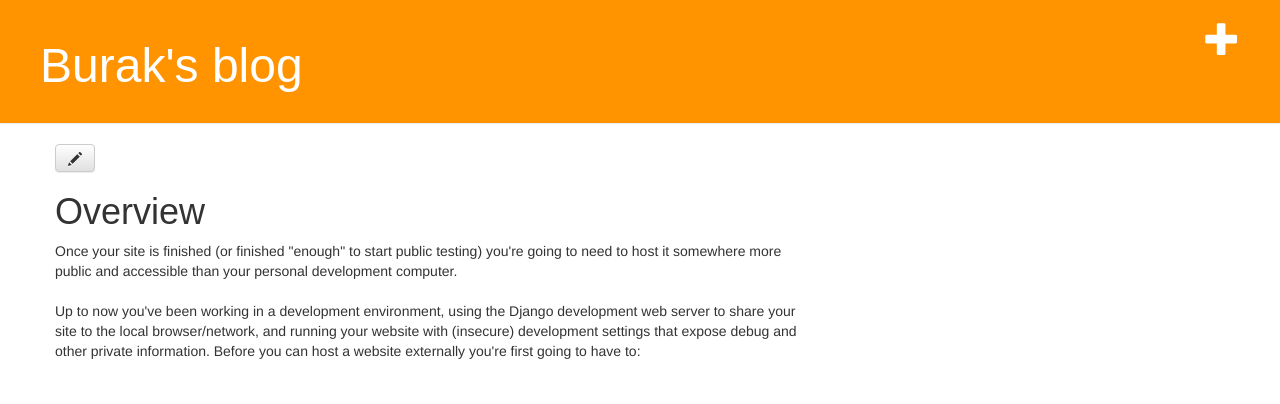
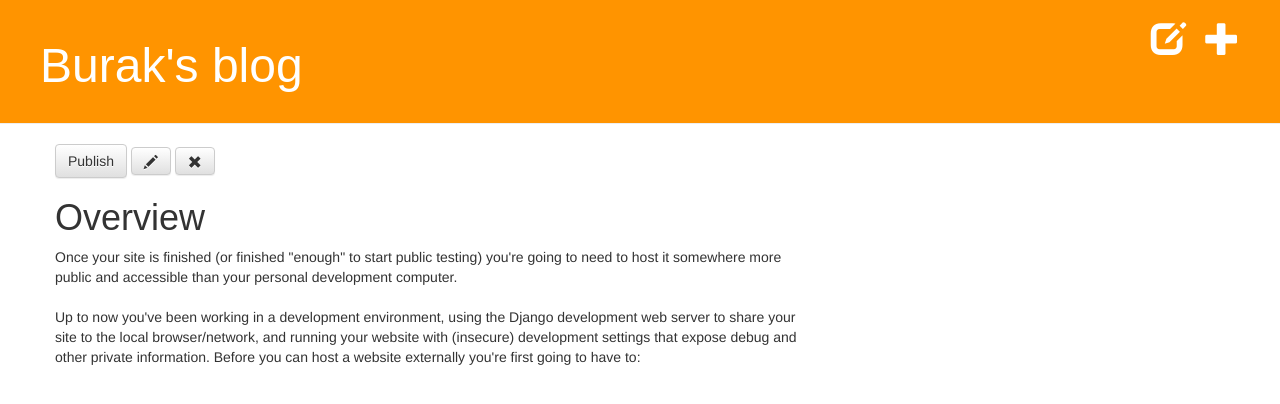
Before and after one commit to mavzerburak0/django_blog, a Django app: page /post/5/ in a window 1280 px wide. Shown: the top 404 px of the page. Run offline with Django 3.2, Linux system fonts and the light colour scheme; a user stored in the database is signed in; data comes from the database, SQL or seed files in the repository; both versions use the stored data as it was after the commit; some libraries are stand-ins or nearby versions.

Commit message:
Added a draft list feature

```diff
--- a/blog/templates/blog/base.html
+++ b/blog/templates/blog/base.html
@@ -10,6 +10,7 @@
         <div class="page-header">
             {% if user.is_authenticated %}
                 <a href="{% url 'post_new' %}" class="top-menu"><span class="glyphicon glyphicon-plus"></span></a>
+                <a href="{% url 'post_draft_list' %}" class="top-menu"><span class="glyphicon glyphicon-edit"></span></a>
             {% endif %}
             <h1><a href="/">Burak's blog</a></h1>
         </div>
--- a/blog/templates/blog/post_detail.html
+++ b/blog/templates/blog/post_detail.html
@@ -5,9 +5,12 @@
         {% if post.published_date %}
             <div class="date">
                 {{ post.published_date }}
+        {% else %}
+            <a class="btn btn-default" href="{% url 'post_publish' pk=post.pk %}">Publish</a>
         {% endif %}
         {% if user.is_authenticated %}
             <a class="btn btn-default" href="{% url 'post_edit' pk=post.pk %}"><span class="glyphicon glyphicon-pencil"></span></a>
+            <a class="btn btn-default" href="{% url 'post_remove' pk=post.pk %}"><span class="glyphicon glyphicon-remove"></span></a>
         {% endif %}
         <h1>{{ post.title }}</h1>
         <p>{{ post.text|linebreaksbr }}</p>
--- a/blog/templates/blog/post_edit.html
+++ b/blog/templates/blog/post_edit.html
@@ -2,7 +2,8 @@
 
 {% block content %}
     <h1>New Post</h1>
-    <form method="POST">{% csrf_token %}
+    <form method="POST">
+        {% csrf_token %}
         {{ form.as_p }}
         <button type="submit" class="save btn btn-default">Save</button>
     </form>
--- a/blog/urls.py
+++ b/blog/urls.py
@@ -5,5 +5,8 @@ urlpatterns = [
     path('', views.post_list, name='post_list'),
     path('post/<int:pk>/', views.post_detail, name='post_detail'),
     path('post/new', views.post_new, name='post_new'),
-    path('post/<int:pk>/edit', views.post_edit, name='post_edit')
+    path('post/<int:pk>/edit', views.post_edit, name='post_edit'),
+    path('drafts/', views.post_draft_list, name='post_draft_list'),
+    path('post/<int:pk>/publish/', views.post_publish, name='post_publish'),
+    path('post/<int:pk>/remove/', views.post_remove, name='post_remove')
 ]
--- a/blog/views.py
+++ b/blog/views.py
@@ -19,7 +19,6 @@ def post_new(request):
         if form.is_valid():
             post = form.save(commit=False)
             post.author = request.user
-            post.published_date = timezone.now()
             post.save()
             return redirect('post_detail', pk=post.pk)
     else:
@@ -39,3 +38,18 @@ def post_edit(request, pk):
     else:
         form = PostForm(instance=post)
     return render(request, 'blog/post_edit.html', {'form': form})
+
+def post_draft_list(request):
+    posts = Post.objects.filter(published_date__isnull=True).order_by('created_date')
+    return render(request, 'blog/post_draft_list.html', {'posts': posts})
+
+
+def post_publish(request, pk):
+    post = get_object_or_404(Post, pk=pk)
+    post.publish()
+    return redirect('post_detail', pk=pk)
+
+def post_remove(request, pk):
+    post = get_object_or_404(Post, pk=pk)
+    post.delete()
+    return redirect('post_list')
```
Also changed, not shown: blog/templates/blog/post_draft_list.html (added, +11 -0 lines), db.sqlite3.
